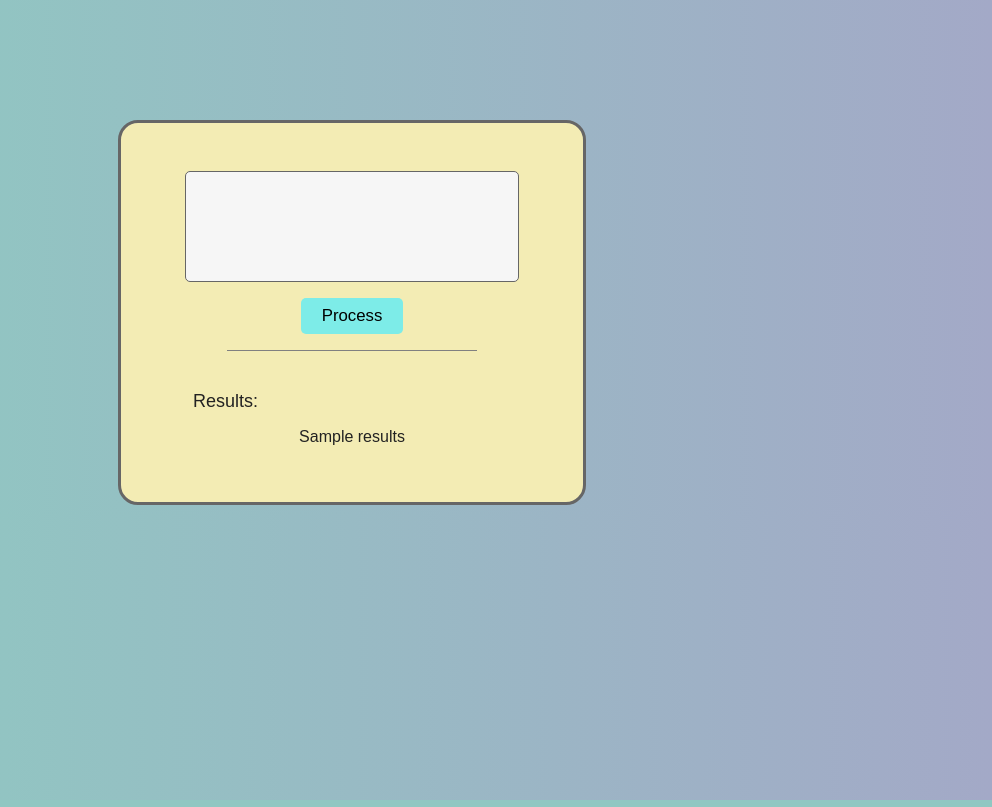
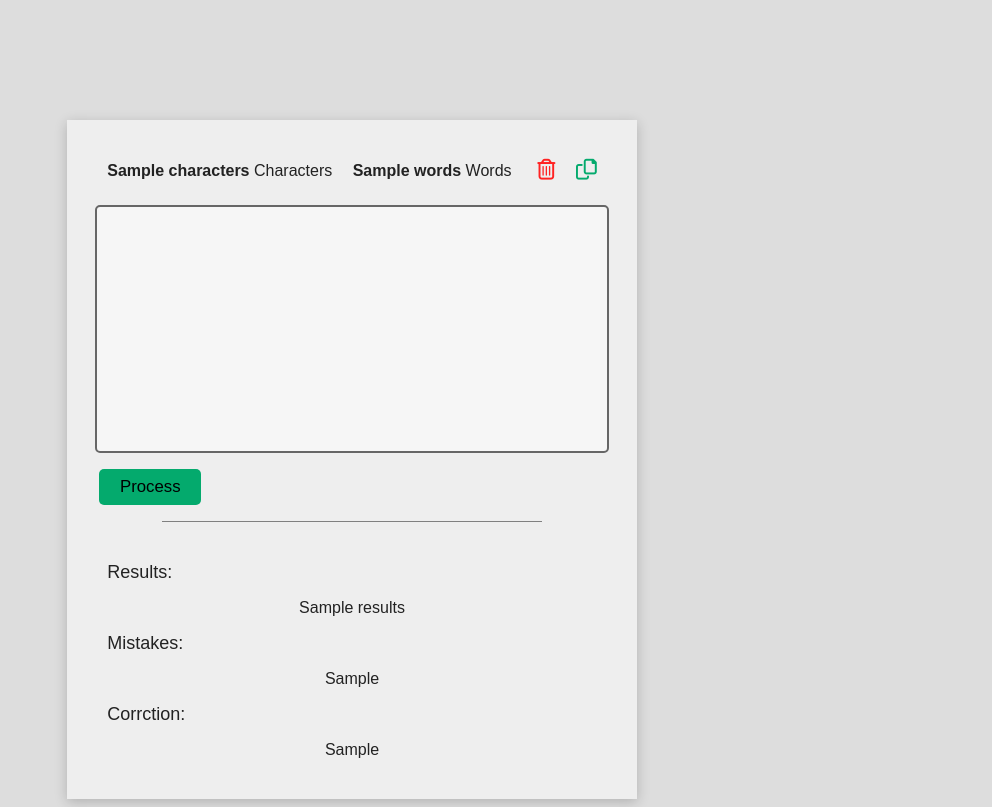
Before and after one commit to nabeeltahirdeveloper/flask-grammer-spell-check, a Flask app: template templates/index.html in a window 1280 px wide. Shown: the whole page, without its empty margins (288-1280 px from the left). Run offline with Flask 2, Linux system fonts and the light colour scheme; the template is opened without the code that fills it: most values are stand-ins (such as "Sample title", 1, 10 or a date in 2020); some libraries are stand-ins or nearby versions.

Commit message:
apply style

```diff
--- a/main.py
+++ b/main.py
@@ -1,6 +1,6 @@
 # Imports necessary libraries
-from nis import match
 from flask import Flask , render_template, request
+from numpy import character
 import requests
 import json
 
@@ -55,8 +55,11 @@ def homePost():
             my_new_text[start_positions[m]] = my_corrections[m]
             if (i>start_positions[m] and i<end_positions[m]):
                 my_new_text[i]=""
-    print(my_new_text)
+
+
     my_new_text = "".join(my_new_text)
-    return render_template('index.html', Results=my_new_text)
+    words=len(my_new_text.split(" "))
+    characters=len(my_new_text)
+    return render_template('index.html', Results=my_new_text, words=words, characters=characters, my_mistakes=my_mistakes, my_corrections=my_corrections)
 if __name__ == '__main__':
     app.run(debug=True)
--- a/templates/index.html
+++ b/templates/index.html
@@ -1,45 +1,86 @@
 <!DOCTYPE html>
 <html lang="en">
+
 <head>
   <meta charset="UTF-8" />
   <meta http-equiv="X-UA-Compatible" content="IE=edge" />
   <meta name="viewport" content="width=device-width, initial-scale=1.0" />
+
   <title>Spell/Grammar Checker</title>
+  <link rel="stylesheet" href="https://cdnjs.cloudflare.com/ajax/libs/font-awesome/6.1.1/css/all.min.css"
+    integrity="sha512-KfkfwYDsLkIlwQp6LFnl8zNdLGxu9YAA1QvwINks4PhcElQSvqcyVLLD9aMhXd13uQjoXtEKNosOWaZqXgel0g=="
+    crossorigin="anonymous" referrerpolicy="no-referrer" />
   <style>
     body {
-        background: linear-gradient(90deg, #8dccc1, #a3a9c7);
-        background-repeat: none;
+      background-color: #ddd;
       font-family: sans-serif;
       display: flex;
       justify-content: center;
     }
+
     .container {
       margin-top: 7rem;
-        min-width: 300px;
-        background-color: #f3ecb4;
-        padding: 3rem 4rem;
-        border: 3px solid #666;
-        border-radius: 20px;
+      width: 40%;
+      background-color: #eee;
+      padding: 2rem;
+      box-shadow: 0 3px 12px rgba(0, 0, 0, 0.2);
       color: #222;
     }
+
+    .container,
+    .action-bar,
+    form {
+      display: flex;
+      align-items: center;
+    }
+
     .container,
     form {
-        display: flex;
       flex-direction: column;
-        justify-content: center;
-        align-items: center;
     }
+
+    form {
+      width: 100%;
+    }
+
+    .action-bar {
+      width: 100%;
+      justify-content: space-between;
+      margin-bottom: 1rem;
+    }
+
+    .action-bar span {
+      display: inline-block;
+    }
+
+    .action-bar i {
+      font-size: 1.3rem;
+      transition: all 600ms ease-in;
+    }
+
+    .action-bar i:hover {
+      cursor: pointer;
+    }
+
     textarea {
+      width: 100%;
+      height: 15rem;
       resize: none;
-        outline: none;
+      outline: #04aa6d;
       background-color: rgb(246, 246, 246);
-        border: 1px solid #666;
+      border: 2px solid #666;
       border-radius: 5px;
       margin-bottom: 1rem;
       font-size: 1.125rem;
       font-family: sans-serif;
       font-weight: 400;
+      transition: all 300ms ease-in-out;
     }
+
+    textarea:hover {
+      border: 2px solid #04aa6d;
+    }
+
     ::-webkit-scrollbar {
       width: 12px;
     }
@@ -54,39 +95,88 @@
       -webkit-box-shadow: inset 0 0 6px rgba(0, 0, 0, 0.5);
       cursor: grab;
     }
+
     button {
-        background-color: #7dece8;
+      background-color: #04aa6d;
+      align-self: flex-start;
       padding: 0.5rem 1.3rem;
       font-size: 1.05rem;
       border: none;
       margin-bottom: 1rem;
       border-radius: 5px;
     }
+
+    button:hover {
+      cursor: pointer;
+    }
+
+    button:active {
+      transform: scale(0.98);
+    }
+
     .line {
       background-color: grey;
       height: 1px;
       width: 75%;
       margin-bottom: 2rem;
     }
+
     span {
       margin: 0.5rem;
     }
+
     .to-left {
       align-self: flex-start;
       font-size: 1.125rem;
     }
+
+    @media screen and (max-width: 1200px) {
+      .container {
+        width: 60%;
+      }
+    }
+
+    @media screen and (max-width: 700px) {
+      .container {
+        width: 70%;
+      }
+    }
+
+    @media screen and (max-width: 500px) {
+      .container {
+        margin-top: 2rem;
+        width: 90%;
+      }
+    }
   </style>
 </head>
+
 <body>
   <div class="container">
+    <div class="action-bar">
+      <div>
+        <span><strong>{{characters}}</strong> Characters</span>
+        <span><strong>{{words}}</strong> Words </span>
+      </div>
+      <div>
+        <span><i class="fa-regular fa-trash-can" style="color: rgb(255, 34, 34)"></i></span>
+        <span><i class="fa-regular fa-copy" style="color: #04aa6d"></i></span>
+      </div>
+    </div>
     <form action="" method="POST">
-        <textarea name="text" id="" cols="30" rows="5"></textarea>
+      <textarea type="text" name="text"></textarea>
       <button type="submit">Process</button>
     </form>
     <div class="line"></div>
     <span class="to-left"> Results: </span>
     <span>{{Results}}</span>
 
+    <span class="to-left"> Mistakes: </span>
+    <span>{{my_mistakes}}</span>
+    <span class="to-left"> Corrction: </span>
+    <span>{{my_corrections}}</span>
   </div>
+
 </body>
+
 </html>
```
Lines whose indentation alone changed are shown as unchanged.
